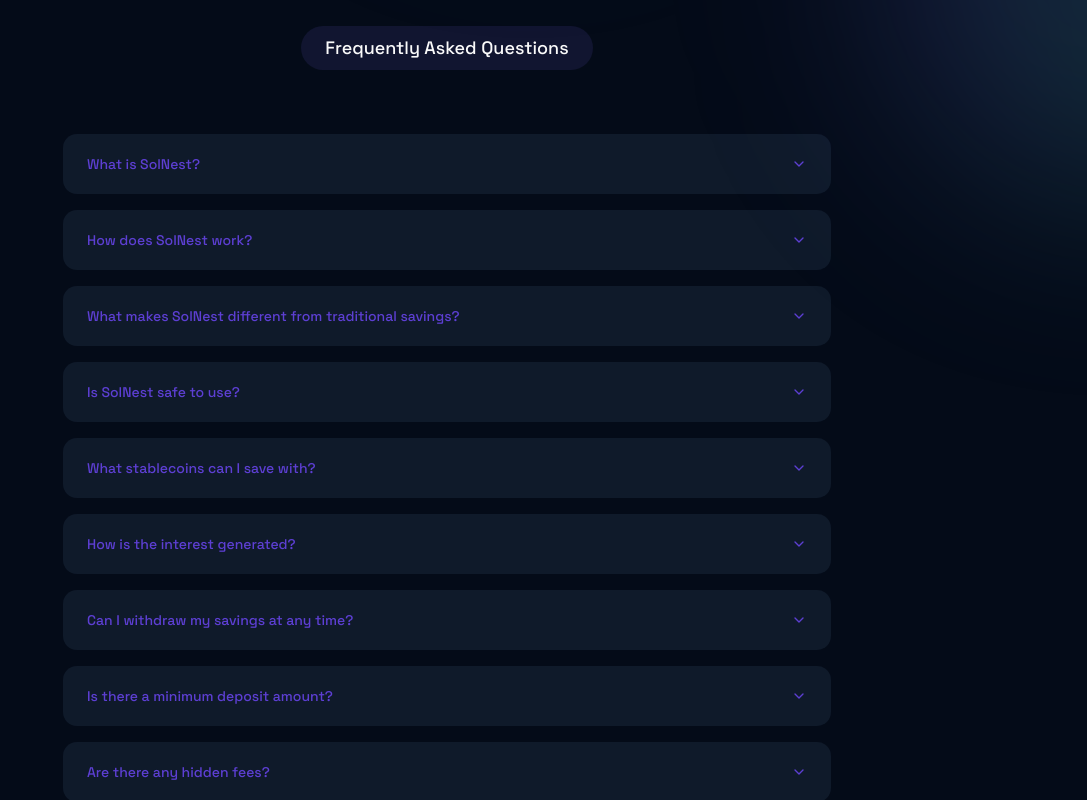
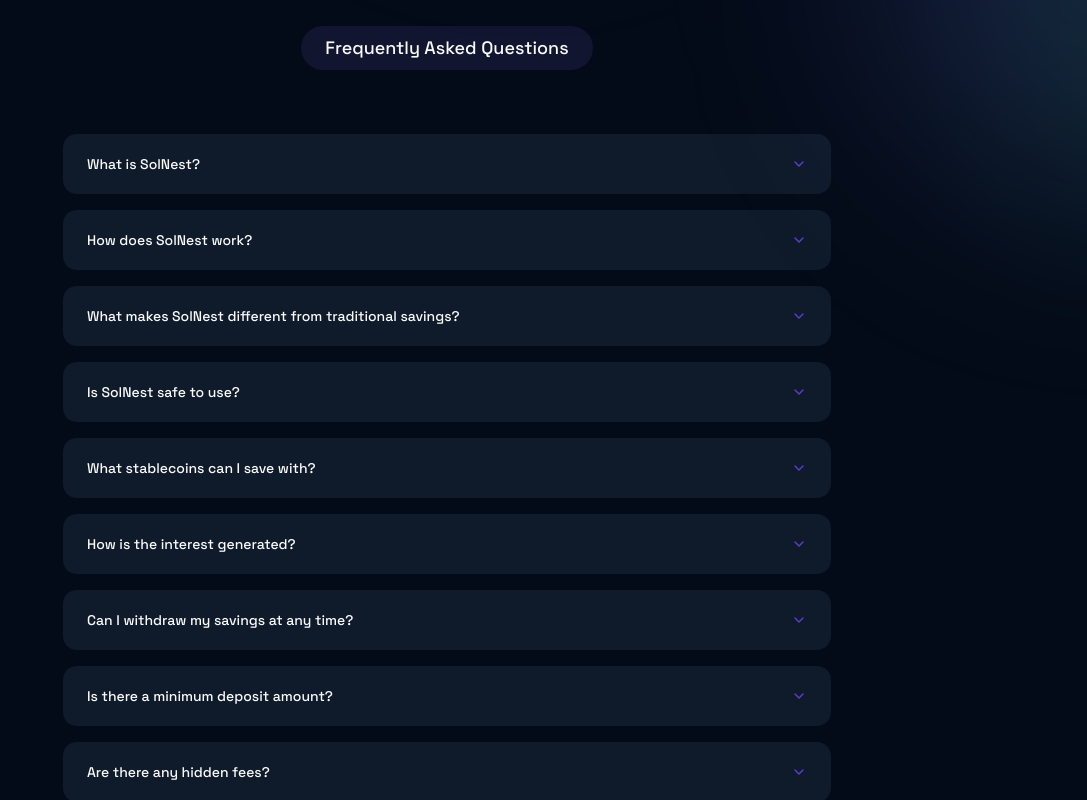
Before and after one commit to SolNest/solnest-web-app, a Next.js app: page / in a window 1280 px wide. Shown: the part 2780-3580 px from the top of the page, without its empty margins (193-1280 px from the left). Built offline with nearby package versions, Linux system fonts and the light colour scheme.

Commit message:
fix: removed system theme changes

```diff
--- a/components/organisms/faq.tsx
+++ b/components/organisms/faq.tsx
@@ -117,7 +117,7 @@
                   value={`item-${index}`}
                   className="bg-[#0f1a2a] rounded-xl overflow-hidden border-none"
                 >
-                  <AccordionTrigger className="px-6 py-5 text-left hover:no-underline text-primary cursor-pointer">
+                  <AccordionTrigger className="px-6 py-5 text-left hover:no-underline text-primary dark:text-secondary cursor-pointer">
                     <span>{item.question}</span>
                   </AccordionTrigger>
                   <AccordionContent className="px-6 pb-4 text-secondary dark:text-muted">
```
